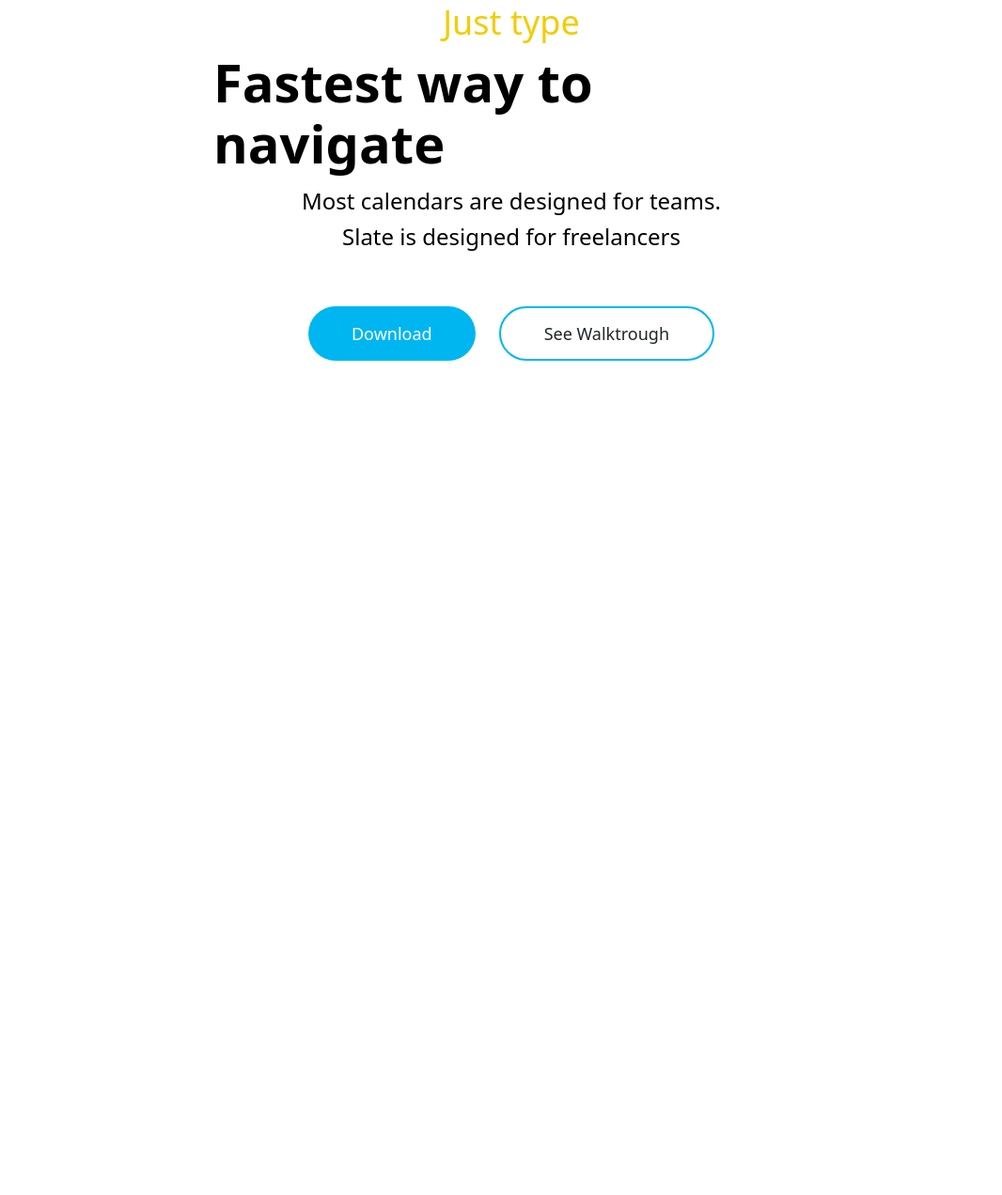
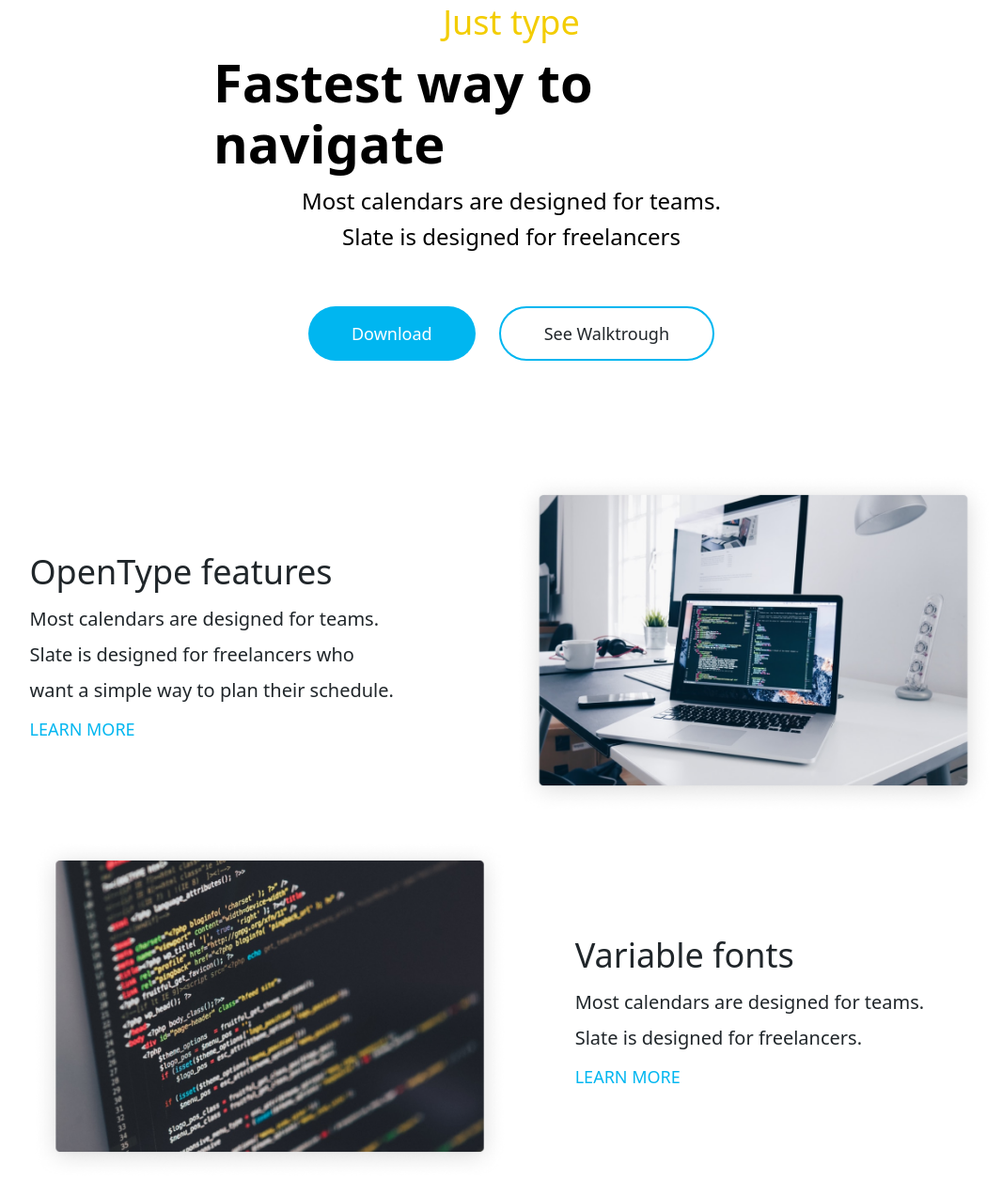
Before and after one commit to mirfanwebdev/FigmaLand-Landing-Page, a plain HTML site: page index.html in a window 1280 px wide. Shown: the part 1590-2862 px from the top of the page at 94% size, without its empty margins (96-1162 px from the left). Before the commit the page ends 2083 px from the top, so only its background shows below. Drawn offline with Linux system fonts and the light colour scheme.

Commit message:
add features section

```diff
--- a/index.html
+++ b/index.html
@@ -50,5 +50,36 @@
         </div>
       </div>
     </section>
+    <section class="feature">
+      <div class="container-feature">
+        <div class="container-text">
+          <h1>OpenType features</h1>
+          <p>
+            Most calendars are designed for teams. <br />
+            Slate is designed for freelancers who <br />
+            want a simple way to plan their schedule.
+          </p>
+          <a href="">LEARN MORE</a>
+        </div>
+        <div class="container-image-1">
+          <img src="./assets/feature-1.png" alt="feature-image-1" />
+        </div>
+      </div>
+    </section>
+    <section class="feature">
+      <div class="container-feature">
+        <div class="container-image-1">
+          <img src="./assets/feature-2.png" alt="feature-image-2" />
+        </div>
+        <div class="container-text">
+          <h1>Variable fonts</h1>
+          <p>
+            Most calendars are designed for teams. <br />
+            Slate is designed for freelancers.
+          </p>
+          <a href="">LEARN MORE</a>
+        </div>
+      </div>
+    </section>
   </body>
 </html>
--- a/style.css
+++ b/style.css
@@ -133,3 +133,49 @@
   line-height: 38px;
   text-align: center;
 }
+
+.feature {
+  padding: 100px auto;
+}
+
+.container-feature {
+  width: 1045px;
+  margin: 0 auto;
+  display: flex;
+  align-items: center;
+  gap: 50px;
+}
+
+.container-text {
+  width: 460px;
+  display: flex;
+  flex-direction: column;
+  gap: 10px;
+  padding-left: 10px;
+  color: var(--dark-text);
+}
+
+.container-text h1 {
+  font-size: 36px;
+  line-height: 42px;
+  font-weight: 450;
+}
+
+.container-text p {
+  font-size: 20px;
+  line-height: 38px;
+}
+
+.container-text a {
+  text-decoration: none;
+  color: var(--primary);
+}
+
+.container-image-1 {
+  width: 516px;
+  padding: 10px;
+}
+
+.container-image-1 img {
+  width: 100%;
+}
```
Also changed, not shown: assets/feature-1.png (added), assets/feature-2.png (added).
